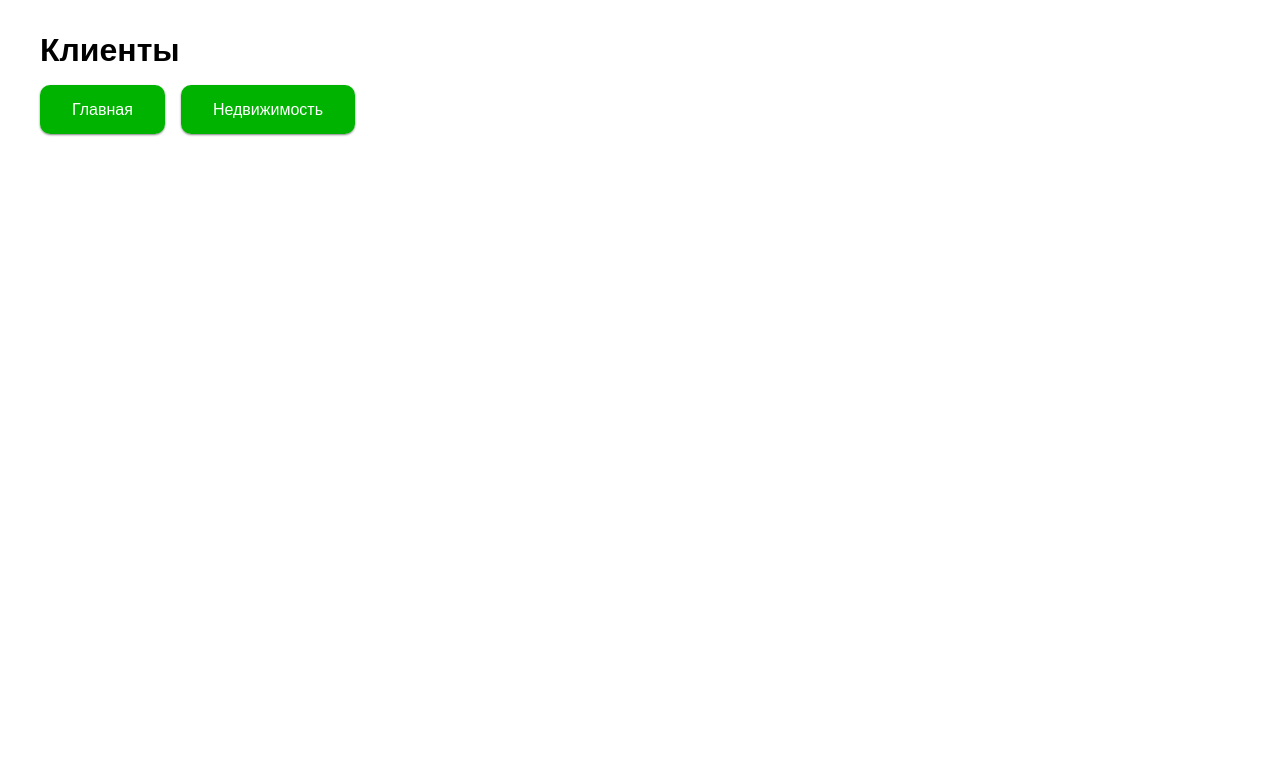
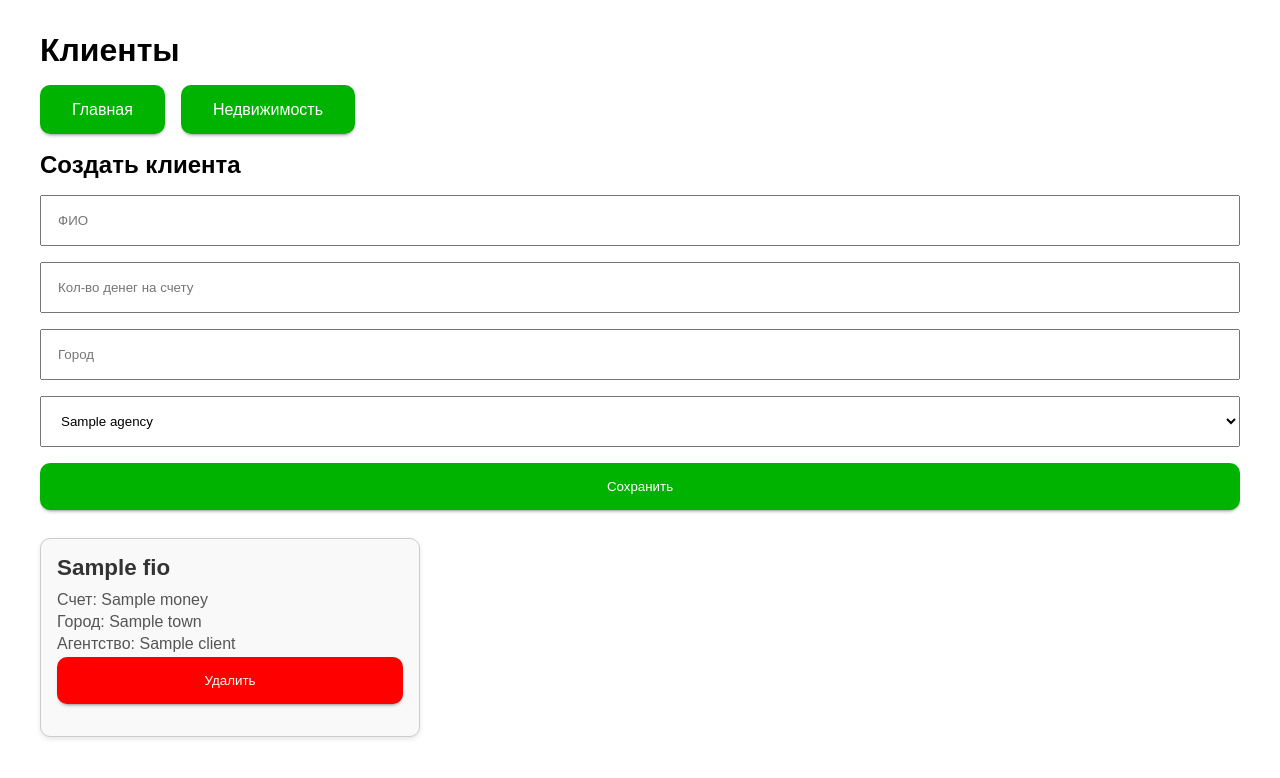
Before and after one commit to Alexander-vlk/estate_agency, a FastAPI app: template templates/clients.html in a window 1280 px wide. Shown: the top 778 px of the page. Run offline with FastAPI, Linux system fonts and the light colour scheme; the template is opened without the code that fills it: most values are stand-ins (such as "Sample title", 1, 10 or a date in 2020).

Commit message:
feat: ...

```diff
--- a/main.py
+++ b/main.py
@@ -33,30 +33,67 @@ async def root(request: Request):
 async def systems(request: Request):
     """Получение списка всех систем"""
     with get_db_connection() as conn:
-        clients_sql = conn.execute("SELECT * FROM Client").fetchall()
+        clients_sql = conn.execute(
+            """
+            SELECT
+                c.id id,
+                c.fio fio,
+                c.money money,
+                c.town town,
+                a.name name
+            FROM Client c
+            JOIN Agency a ON a.id = c.agency
+            """
+        ).fetchall()
 
         clients = [dict(client) for client in clients_sql]
+
+    with get_db_connection() as conn:
+        agency_sql = conn.execute(
+            """
+            SELECT * FROM Agency
+            """
+        ).fetchall()
+
+        agency = [dict(agency) for agency in agency_sql]
 
     context = {
         'request': request,
         'clients': clients,
+        'agencies': agency,
     }
 
     return templates.TemplateResponse("clients.html", context)
 
 
+@app.post('/clients/{client_id}/delete', response_class=RedirectResponse)
+async def delete_system(request: Request, client_id: int):
+    """Удаление системы"""
+    with get_db_connection() as conn:
+        conn.execute(
+            '''
+            delete from Client where id = ?
+            ''',
+            (client_id,)
+        )
+
+        conn.commit()
+
+    return RedirectResponse('/clients', status_code=303)
+
+
 @app.post("/clients", response_class=RedirectResponse)
 async def create_client(
         fio: str = Form(...),
-        money: float = Form(...),
-        town: int = Form(...),
+        money: int = Form(...),
+        town: str = Form(...),
         agency: str = Form(...),
     ):
 
     with get_db_connection() as conn:
         conn.execute(
             '''
-            insert into systems (name, diameter, age, galaxy)
+            insert into Client (fio, money, town, agency)
             values (?, ?, ?, ?)
             ''',
             (fio, money, town, agency)
--- a/static/style.css
+++ b/static/style.css
@@ -4,9 +4,11 @@
     --dark-green: #008000;
     --green:#00b300;
     --light-green: #1aff1a;
+    --light-red: #ff3333;
+    --red: #ff0000;
 
     --rounded-sm: 10px;
-    --shadow-sm: 0 1px 3px -1px #000;
+    --shadow-sm: 0 3px 5px -4px #000;
 
     --transition: .3s ease;
 
@@ -49,9 +51,22 @@ nav > ul {
     color: var(--white);
     box-shadow: var(--shadow-sm);
     transition: all var(--transition);
+    border: none;
 }
 .btn:hover {
     background-color: var(--dark-green);
+}
+
+.btn-danger {
+    border-radius: var(--rounded-sm);
+    background-color: var(--red);
+    color: var(--white);
+    box-shadow: var(--shadow-sm);
+    transition: all var(--transition);
+    border: none;
+}
+.btn-danger:hover {
+    background-color: var(--light-red);
 }
 
 .agency-card {
@@ -83,3 +98,54 @@ nav > ul {
 .agency-card .created span:last-child {
     color: var(--black);
 }
+
+form input, form select, form option {
+    width: 100%;
+    padding: 1rem;
+    margin-bottom: 1rem;
+}
+
+form h2 {
+    margin-bottom: 1rem;
+}
+
+input[type="submit"], select {
+    cursor: pointer;
+}
+
+.clients {
+  display: grid;
+  grid-template-columns: repeat(3, 1fr);
+  gap: 1rem;
+}
+
+.client-card {
+    border: 1px solid #ccc;
+    border-radius: 10px;
+    padding: 16px;
+    margin: 12px 0;
+    background-color: #f9f9f9;
+    box-shadow: 0 2px 5px rgba(0, 0, 0, 0.1);
+    width: 100%;
+    max-width: 380px;
+    transition: box-shadow 0.3s ease;
+}
+
+.client-card:hover {
+    box-shadow: 0 4px 12px rgba(0, 0, 0, 0.15);
+}
+
+.client-name {
+    font-size: 1.4rem;
+    font-weight: 600;
+    color: #333;
+    margin-bottom: 10px;
+}
+
+.client-money,
+.client-town,
+.client-agency {
+    font-size: 1rem;
+    color: #555;
+    margin: 4px 0;
+}
--- a/templates/clients.html
+++ b/templates/clients.html
@@ -16,7 +16,41 @@
 </header>
 <main>
     <section>
-
+        <form action="" method="post">
+            <h2>Создать клиента</h2>
+            <div>
+                <input type="text" name="fio" id="fio" placeholder="ФИО">
+            </div>
+            <div>
+                <input type="number" name="money" id="money" placeholder="Кол-во денег на счету">
+            </div>
+            <div>
+                <input type="text" name="town" id="town" placeholder="Город">
+            </div>
+            <div>
+                <select name="agency" id="agency">
+                    {% for agency in agencies %}
+                    <option value="{{ agency.id }}">{{ agency.name }}</option>
+                    {% endfor %}
+                </select>
+            </div>
+            <div>
+                <input type="submit" value="Сохранить" class="btn">
+            </div>
+        </form>
+    </section>
+    <section class="clients">
+        {% for client in clients %}
+            <article class="client-card">
+                <h3 class="client-name">{{ client.fio }}</h3>
+                <p class="client-money">Счет: {{ client.money }}</p>
+                <p class="client-town">Город: {{ client.town }}</p>
+                <p class="client-agency">Агентство: {{ client.name }}</p>
+                <form action="/clients/{{ client.id }}/delete" method="post">
+                    <input type="submit" value="Удалить" class="btn-danger">
+                </form>
+            </article>
+        {% endfor %}
     </section>
 </main>
 {% endblock %}
```
Also changed, not shown: create_tables.sql (+19 -16 lines).
